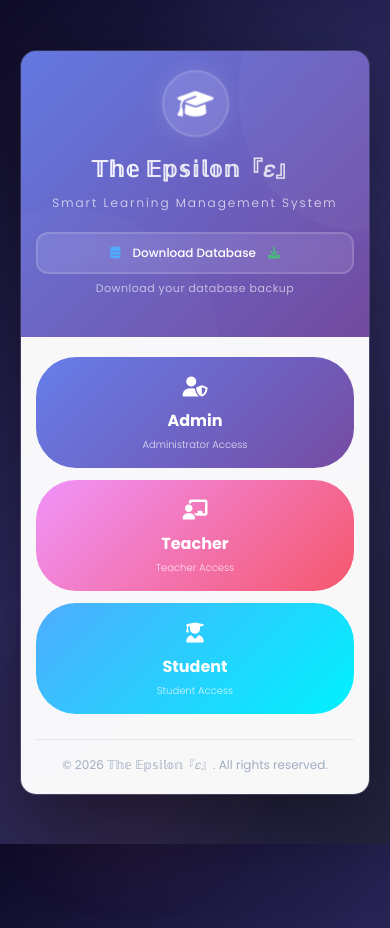
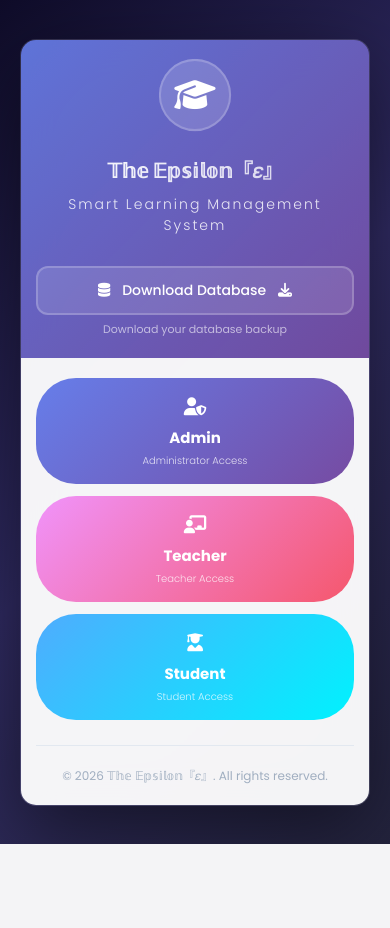
Before and after one commit to Rezu3/Epsilon0.2, a Flask app: page / in a window 390 px wide; the page is wider, and only the part inside the window is pictured. After the commit the page ends 844 px from the top of that part, so only its background shows below. Run offline with Flask 3, Linux system fonts and the light colour scheme.

Commit message:
Update login.css

```diff
--- a/static/css/login.css
+++ b/static/css/login.css
@@ -14,57 +14,17 @@ body {
     justify-content: center;
     align-items: center;
     padding: 20px;
-    position: relative;
-    overflow-x: hidden;
-}
-
-/* Animated Background */
-body::before {
-    content: '';
-    position: absolute;
-    width: 400px;
-    height: 400px;
-    background: radial-gradient(circle, rgba(102, 126, 234, 0.1), transparent 70%);
-    border-radius: 50%;
-    top: -100px;
-    right: -100px;
-    animation: floatBg 20s infinite ease-in-out;
-}
-
-body::after {
-    content: '';
-    position: absolute;
-    width: 300px;
-    height: 300px;
-    background: radial-gradient(circle, rgba(245, 87, 108, 0.08), transparent 70%);
-    border-radius: 50%;
-    bottom: -50px;
-    left: -50px;
-    animation: floatBg 15s infinite ease-in-out reverse;
-}
-
-@keyframes floatBg {
-    0%, 100% { transform: translate(0, 0) scale(1); }
-    50% { transform: translate(30px, 20px) scale(1.1); }
 }
 
 .login-wrapper {
     width: 100%;
     max-width: 1200px;
-    position: relative;
-    z-index: 1;
     animation: fadeInUp 0.8s ease-out;
 }
 
 @keyframes fadeInUp {
-    from {
-        opacity: 0;
-        transform: translateY(30px);
-    }
-    to {
-        opacity: 1;
-        transform: translateY(0);
-    }
+    from { opacity: 0; transform: translateY(30px); }
+    to { opacity: 1; transform: translateY(0); }
 }
 
 .login-container {
@@ -78,9 +38,9 @@ body::after {
     border: 1px solid rgba(255, 255, 255, 0.08);
 }
 
-/* ========== LEFT SIDE - BRANDING ========== */
+/* Left Side - Branding */
 .login-brand {
-    background: linear-gradient(135deg, rgba(102, 126, 234, 0.95) 0%, rgba(118, 75, 162, 0.95) 100%);
+    background: linear-gradient(135deg, rgba(102, 126, 234, 0.9) 0%, rgba(118, 75, 162, 0.9) 100%);
     padding: 50px 40px;
     display: flex;
     align-items: center;
@@ -89,70 +49,37 @@ body::after {
     overflow: hidden;
 }
 
-.login-brand::before {
-    content: '';
-    position: absolute;
-    top: -50%;
-    right: -50%;
-    width: 100%;
-    height: 100%;
-    background: rgba(255, 255, 255, 0.03);
-    border-radius: 50%;
-    animation: floatShape 20s infinite linear;
-}
-
-.login-brand::after {
-    content: '';
-    position: absolute;
-    bottom: -30%;
-    left: -30%;
-    width: 80%;
-    height: 80%;
-    background: rgba(255, 255, 255, 0.02);
-    border-radius: 50%;
-    animation: floatShape 15s infinite linear reverse;
-}
-
-@keyframes floatShape {
-    0% { transform: translate(0, 0) rotate(0deg); }
-    50% { transform: translate(30px, 20px) rotate(180deg); }
-    100% { transform: translate(0, 0) rotate(360deg); }
-}
-
 .brand-content {
     position: relative;
     z-index: 1;
     text-align: center;
     color: white;
-    width: 100%;
 }
 
 .brand-logo {
     width: 100px;
     height: 100px;
-    background: rgba(255, 255, 255, 0.12);
+    background: rgba(255, 255, 255, 0.15);
     border-radius: 50%;
     display: flex;
     align-items: center;
     justify-content: center;
     margin: 0 auto 25px;
     font-size: 48px;
-    border: 2px solid rgba(255, 255, 255, 0.15);
-    backdrop-filter: blur(10px);
-    animation: logoPulse 2s ease-in-out infinite;
+    border: 2px solid rgba(255, 255, 255, 0.2);
+    animation: pulse 2s ease-in-out infinite;
 }
 
-@keyframes logoPulse {
-    0%, 100% { transform: scale(1); box-shadow: 0 0 0 0 rgba(255, 255, 255, 0.2); }
-    50% { transform: scale(1.05); box-shadow: 0 0 40px rgba(255, 255, 255, 0.1); }
+@keyframes pulse {
+    0%, 100% { transform: scale(1); }
+    50% { transform: scale(1.05); }
 }
 
 .brand-name {
-    font-size: 34px;
+    font-size: 32px;
     font-weight: 800;
     margin-bottom: 8px;
-    letter-spacing: 1px;
-    background: linear-gradient(135deg, #ffffff, rgba(255, 255, 255, 0.7));
+    background: linear-gradient(135deg, #fff, rgba(255,255,255,0.7));
     -webkit-background-clip: text;
     -webkit-text-fill-color: transparent;
     background-clip: text;
@@ -160,15 +87,15 @@ body::after {
 
 .brand-tagline {
     font-size: 14px;
-    opacity: 0.8;
+    opacity: 0.85;
     margin-bottom: 30px;
     font-weight: 300;
     letter-spacing: 2px;
 }
 
-/* Database Download Button */
+/* Database Download */
 .db-download-section {
-    margin: 0 0 20px 0;
+    margin: 20px 0 0;
 }
 
 .db-download-btn {
@@ -176,8 +103,8 @@ body::after {
     align-items: center;
     gap: 12px;
     padding: 12px 25px;
-    background: rgba(255, 255, 255, 0.1);
-    border: 2px solid rgba(255, 255, 255, 0.15);
+    background: rgba(255, 255, 255, 0.12);
+    border: 2px solid rgba(255, 255, 255, 0.2);
     border-radius: 12px;
     color: white;
     font-size: 14px;
@@ -187,38 +114,27 @@ body::after {
     font-family: 'Poppins', sans-serif;
     width: 100%;
     justify-content: center;
-    backdrop-filter: blur(10px);
 }
 
 .db-download-btn:hover {
-    background: rgba(255, 255, 255, 0.2);
-    border-color: rgba(255, 255, 255, 0.3);
+    background: rgba(255, 255, 255, 0.25);
+    border-color: rgba(255, 255, 255, 0.4);
     transform: translateY(-2px);
-    box-shadow: 0 8px 25px rgba(0, 0, 0, 0.2);
-}
-
-.db-download-btn i:first-child {
-    color: #4facfe;
-}
-
-.db-download-btn i:last-child {
-    color: #48bb78;
 }
 
 .db-hint {
     font-size: 11px;
     opacity: 0.6;
     margin-top: 6px;
-    letter-spacing: 0.5px;
 }
 
-/* ========== RIGHT SIDE - LOGIN FORM ========== */
+/* Right Side */
 .login-form-wrapper {
-    padding: 45px 40px;
+    padding: 50px 45px;
     display: flex;
     align-items: center;
     justify-content: center;
-    background: rgba(255, 255, 255, 0.97);
+    background: rgba(255, 255, 255, 0.95);
 }
 
 .login-form-container {
@@ -614,59 +510,13 @@ body::after {
 }
 
 .student-register {
-    margin-top: 4px;
+    margin-top: 5px;
 }
 
-/* Brand Features - নিচে */
-.brand-features {
-    display: grid;
-    grid-template-columns: 1fr 1fr;
-    gap: 10px;
-    margin-top: 22px;
-    padding-top: 20px;
-    border-top: 1px solid #e2e8f0;
-}
-
-.feature {
-    display: flex;
-    align-items: center;
-    gap: 12px;
-    background: #f7fafc;
-    padding: 10px 14px;
-    border-radius: 10px;
-    border: 1px solid #e2e8f0;
-    transition: all 0.3s ease;
-}
-
-.feature:hover {
-    background: #edf2f7;
-    transform: translateY(-2px);
-    box-shadow: 0 4px 12px rgba(0, 0, 0, 0.05);
-}
-
-.feature i {
-    font-size: 16px;
-    color: #667eea;
-    width: 28px;
-    text-align: center;
-}
-
-.feature span {
-    font-size: 13px;
-    font-weight: 500;
-    color: #2d3748;
-}
-
-/* Left Side Brand Features - Hide */
-.login-brand .brand-features {
-    display: none;
-}
-
-/* Form Footer */
 .form-footer {
     text-align: center;
-    margin-top: 18px;
-    padding-top: 15px;
+    margin-top: 25px;
+    padding-top: 20px;
     border-top: 1px solid #e2e8f0;
 }
 
@@ -703,14 +552,13 @@ body::after {
     }
 
     .brand-name {
-        font-size: 26px;
+        font-size: 24px;
     }
 
     .brand-logo {
-        width: 75px;
-        height: 75px;
-        font-size: 34px;
-        margin-bottom: 18px;
+        width: 70px;
+        height: 70px;
+        font-size: 32px;
     }
 
     .login-form-wrapper {
@@ -736,43 +584,17 @@ body::after {
     }
 
     .login-btn-oval {
-        min-height: 85px;
+        min-height: 80px;
         padding: 20px;
         border-radius: 50px;
     }
 
     .btn-icon {
-        font-size: 24px;
+        font-size: 22px;
     }
 
     .btn-label {
-        font-size: 18px;
-    }
-
-    .btn-sub {
-        font-size: 11px;
-    }
-
-    .brand-features {
-        grid-template-columns: 1fr 1fr;
-        gap: 8px;
-    }
-
-    .feature {
-        padding: 8px 12px;
-    }
-
-    .feature i {
-        font-size: 14px;
-        width: 24px;
-    }
-
-    .feature span {
-        font-size: 12px;
-    }
-
-    .form-header h2 {
-        font-size: 22px;
+        font-size: 17px;
     }
 }
 
@@ -787,19 +609,7 @@ body::after {
     }
 
     .brand-name {
-        font-size: 22px;
-    }
-
-    .brand-tagline {
-        font-size: 12px;
-        margin-bottom: 20px;
-    }
-
-    .brand-logo {
-        width: 65px;
-        height: 65px;
-        font-size: 28px;
-        margin-bottom: 15px;
+        font-size: 20px;
     }
 
     .login-form-wrapper {
@@ -808,98 +618,19 @@ body::after {
 
     .login-btn-oval {
         min-height: 70px;
-        padding: 15px 18px;
+        padding: 15px;
         border-radius: 40px;
     }
 
     .btn-icon {
-        font-size: 20px;
+        font-size: 18px;
     }
 
     .btn-label {
-        font-size: 16px;
+        font-size: 15px;
     }
 
     .btn-sub {
         font-size: 10px;
     }
-
-    .db-download-btn {
-        font-size: 12px;
-        padding: 10px 16px;
-    }
-
-    .form-header h2 {
-        font-size: 20px;
-    }
-
-    .input-wrapper input {
-        padding: 12px 14px 12px 40px;
-        font-size: 13px;
-    }
-
-    .input-wrapper .input-icon {
-        left: 12px;
-        font-size: 14px;
-    }
-
-    .login-btn {
-        padding: 14px;
-        font-size: 15px;
-    }
-
-    .brand-features {
-        grid-template-columns: 1fr;
-        gap: 6px;
-    }
-
-    .feature {
-        padding: 8px 12px;
-    }
-
-    .feature i {
-        font-size: 14px;
-        width: 24px;
-    }
-
-    .feature span {
-        font-size: 12px;
-    }
-
-    .form-options {
-        flex-direction: column;
-        gap: 10px;
-        align-items: flex-start;
-    }
 }
-
-/* Extra Small Devices */
-@media (max-width: 360px) {
-    .login-btn-oval {
-        min-height: 60px;
-        padding: 12px 14px;
-        border-radius: 30px;
-    }
-
-    .btn-icon {
-        font-size: 16px;
-    }
-
-    .btn-label {
-        font-size: 14px;
-    }
-
-    .btn-sub {
-        font-size: 9px;
-    }
-
-    .brand-name {
-        font-size: 18px;
-    }
-
-    .brand-logo {
-        width: 55px;
-        height: 55px;
-        font-size: 24px;
-    }
-}
```
Also changed, not shown: other parts of static/css/login.css (+13 -34 lines).
